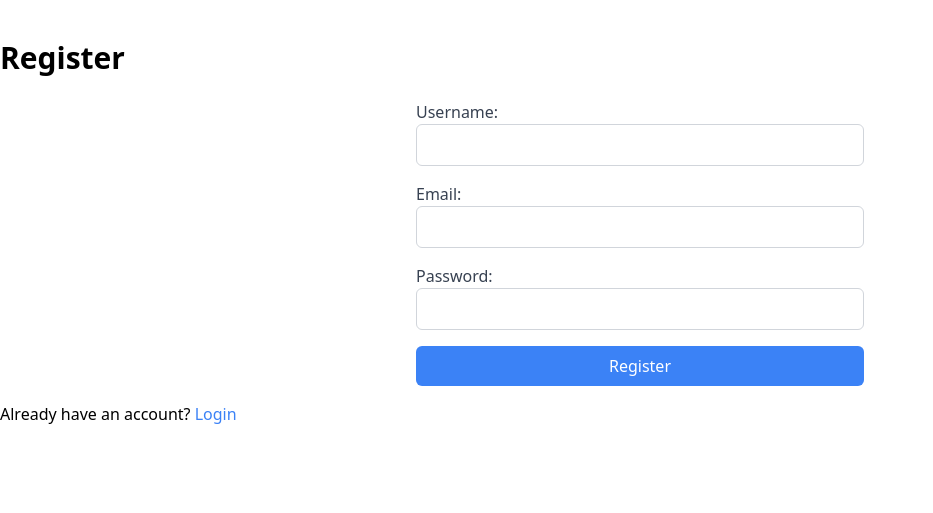
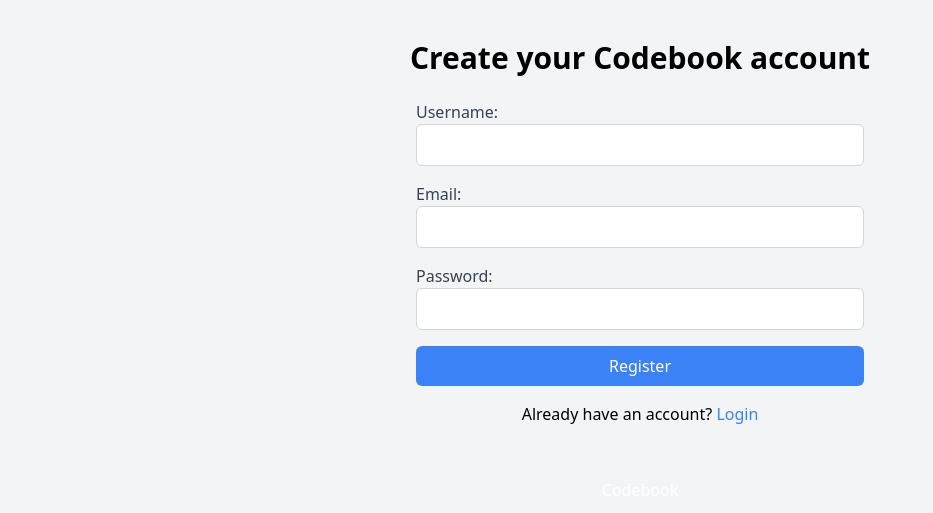
Before and after one commit to coderunner86/payment-gateway, a FastAPI app: page /register in a window 1280 px wide. Shown: the top 513 px of the page, without its empty margins (0-933 px from the left). Run offline with FastAPI, Linux system fonts and the light colour scheme; parts of the project's set-up code (start-up, migrations or seed data) failed here and were passed over.

Commit message:
fix(html): add components and tags to render colors and images

```diff
--- a/app/templates/catalog.html
+++ b/app/templates/catalog.html
@@ -7,6 +7,7 @@
         <!-- Incluye Bootstrap CSS -->
         <link href="https://maxcdn.bootstrapcdn.com/bootstrap/4.5.2/css/bootstrap.min.css" rel="stylesheet">
     </head>
+    <body class="bg-gray-100">
         <!-- Navigation -->
         <nav class="navbar navbar-expand-lg navbar-dark bg-dark">
             <div class="container">
@@ -63,7 +64,8 @@
 
                 <td>
                     {% if imagen %}
-                        <img src="{{ imagen }}" alt="Imagen de un libro" class="img-thumbnail">
+                    <img src="{{ imagen[0] }}" alt="Imagen de un libro" class="img-thumbnail" style="width: 150px; height: auto;">
+
                     {% else %}
                         <!-- Puedes mostrar un marcador de posición o un mensaje si no hay imagen -->
                         No hay imagen disponible
--- a/app/templates/dashboard.html
+++ b/app/templates/dashboard.html
@@ -40,8 +40,7 @@
             </div>
         </div>
     </nav>
-
-    <body class="bg-light">
+    <body class="bg-gray-100">
         <div class="container mt-3">
             <div class="bg-white shadow p-3 mb-3 rounded">
                 <h2 class="text-center mb-4">Agregar nuevo usuario</h2>
@@ -122,5 +121,4 @@
     <footer class="footer mt-auto py-3 bg-dark text-white text-center">
         <h1>Codebook</h1>
     </footer>
-
 </html>
--- a/app/templates/payments.html
+++ b/app/templates/payments.html
@@ -40,7 +40,7 @@
             </div>
         </nav>
     <div id="catalog">
-
+        <body class="bg-gray-100">
 <!-- Main Content -->
 <div class="container mx-auto mt-8">
     <div class="bg-white shadow-lg rounded-lg p-6">
--- a/app/templates/register.html
+++ b/app/templates/register.html
@@ -3,9 +3,9 @@
     <head>
         <link href="https://cdn.jsdelivr.net/npm/tailwindcss@2.2.16/dist/tailwind.min.css" rel="stylesheet">
     </head>
-    <body>
+    <body class="bg-gray-100">
         <div class="container mx-auto py-10">
-            <h1 class="text-3xl font-bold mb-6">Register</h1>
+            <h1 class="text-3xl font-bold mb-6"  style="text-align: center;">Create your Codebook account</h1>
             <form action="/api/users/register" method="post" class="max-w-md mx-auto">
 
                 <div class="mb-4">
@@ -22,11 +22,11 @@
                 </div>
                 <button type="submit" class="w-full py-2 px-4 text-white bg-blue-500 rounded-md hover:bg-blue-600">Register</button>
             </form>
-            <p class="mt-4">Already have an account? <a href="/login" class="text-blue-500">Login</a></p>
+            <p class="mt-4"  style="text-align: center;">Already have an account? <a href="/login" class="text-blue-500">Login</a></p>
         </div>
     </body>
+
     <footer class="footer mt-auto py-3 bg-dark text-white text-center">
-        <h1>Codebooks</h1>
+        <h1>Codebook</h1>
     </footer>
-
     </html>
```
Also changed, not shown: app/templates/recommendation.html (+11 -7 lines).
